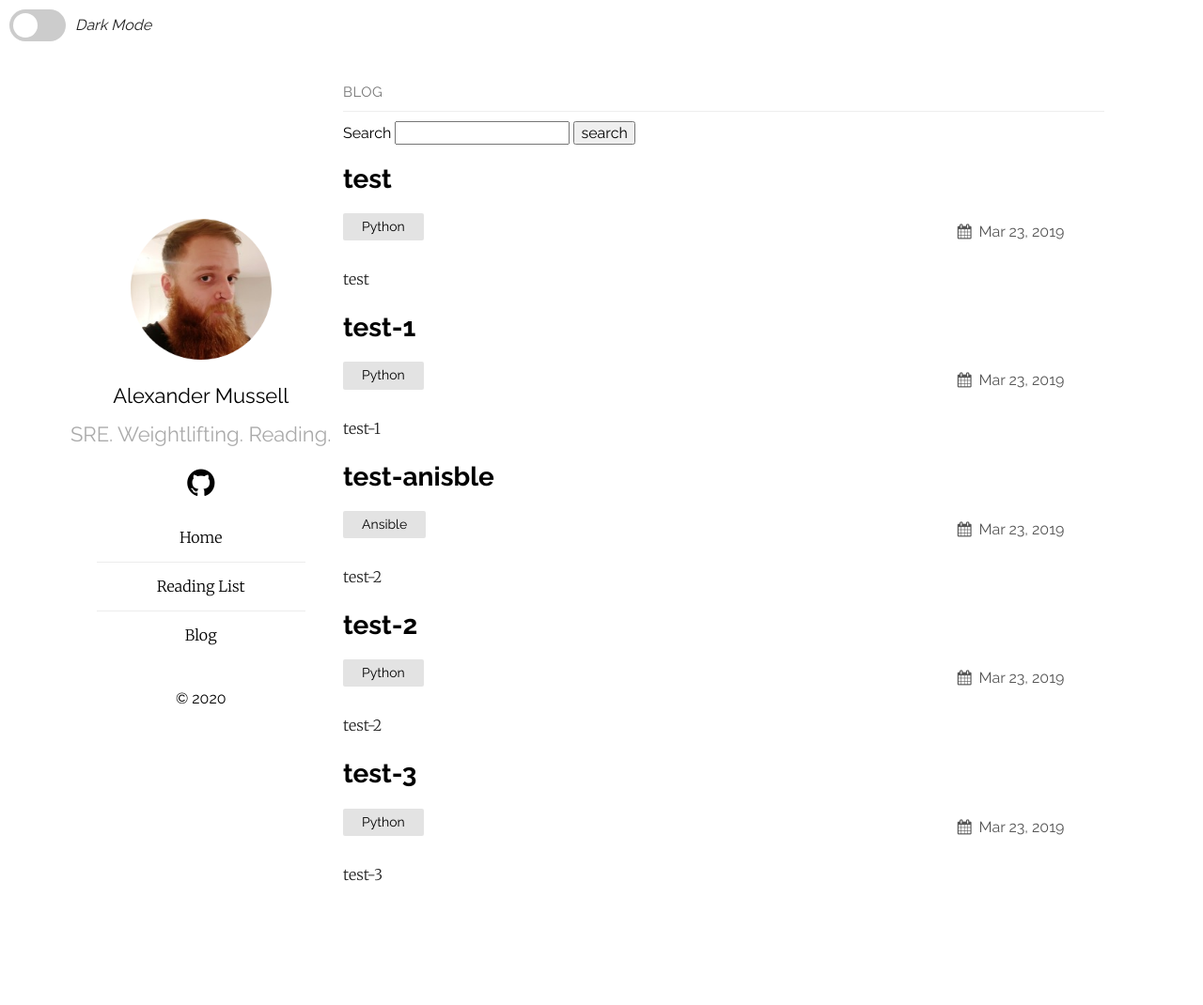
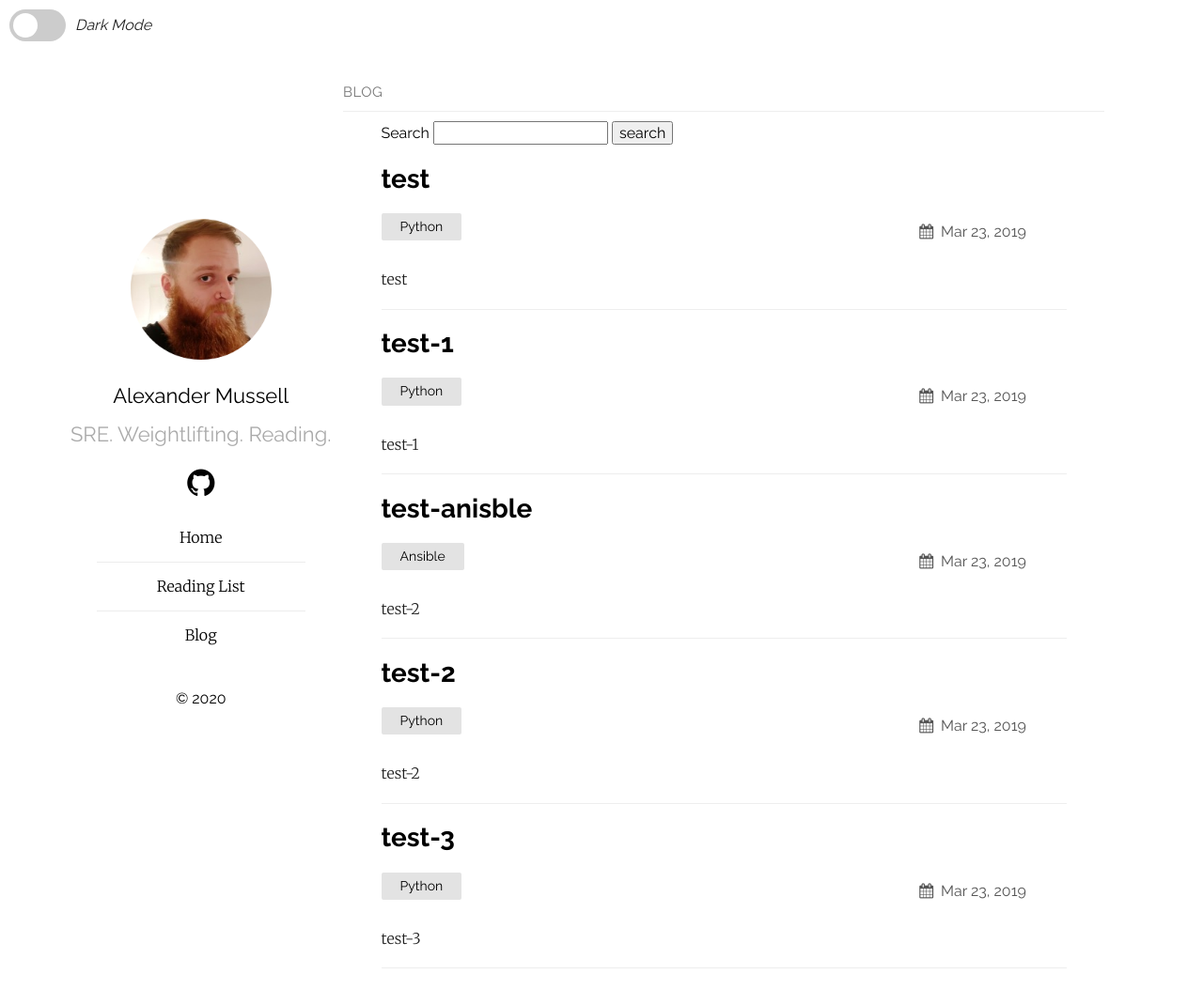
Before and after one commit to AlexMussell/alexmussell.github.io, a Jekyll site: the page built from blog.md, in a window 1280 px wide and 1076 px high. Shown: the top 1070 px of the window at 94% size. Built offline with Jekyll 4.4.1, drawn with Linux system fonts in a browser that asks for light colours; comment, search, counter and statistics services are not loaded.

Commit message:
make margins same as home in blog

```diff
--- a/_layouts/blog.html
+++ b/_layouts/blog.html
@@ -14,6 +14,7 @@ layout: default
     <h1 id="page-label">Blog</h1>
   </li>
 
+  <div class="post-content-container">
     {% assign filename = "/search.html" %}
     <form action="{{ site.baseurl | append: filename }}" method="get">
       <label for="search-box">Search</label>
@@ -45,6 +46,7 @@ layout: default
         </li>
       {%- endfor -%}
     </ul>
+  </div>
 
   <!-- <p class="feed-subscribe"><svg class="svg-icon orange">
 		<use xlink:href="{{ '/assets/minima-social-icons.svg#rss' | relative_url }}"></use>
--- a/_sass/plain.scss
+++ b/_sass/plain.scss
@@ -246,6 +246,12 @@ main {
   }
 }
 
+.post-content-container{
+  width: 90%;
+  margin-left:auto;
+  margin-right:auto;
+}
+
 .post-wrapper {
   border-bottom: 1px solid var(--border-bottom);
   margin-bottom: 1rem;
@@ -316,6 +322,7 @@ main {
   font-weight: 300;
   color: var(--page-text);
   line-height: 1.9em;
+  border-bottom: 1px solid var(--title-underline);
   a {
     color: $linkColor;
     text-decoration: none;
--- a/assets/js/main.js
+++ b/assets/js/main.js
@@ -6,6 +6,7 @@ function switchTheme(e) {
     if (e.target.checked) {
         document.documentElement.setAttribute('data-theme', 'dark');
         localStorage.setItem('theme', 'dark');
+
     }
     else {
         document.documentElement.setAttribute('data-theme', 'light');
```
Lines whose indentation alone changed are shown as unchanged.
